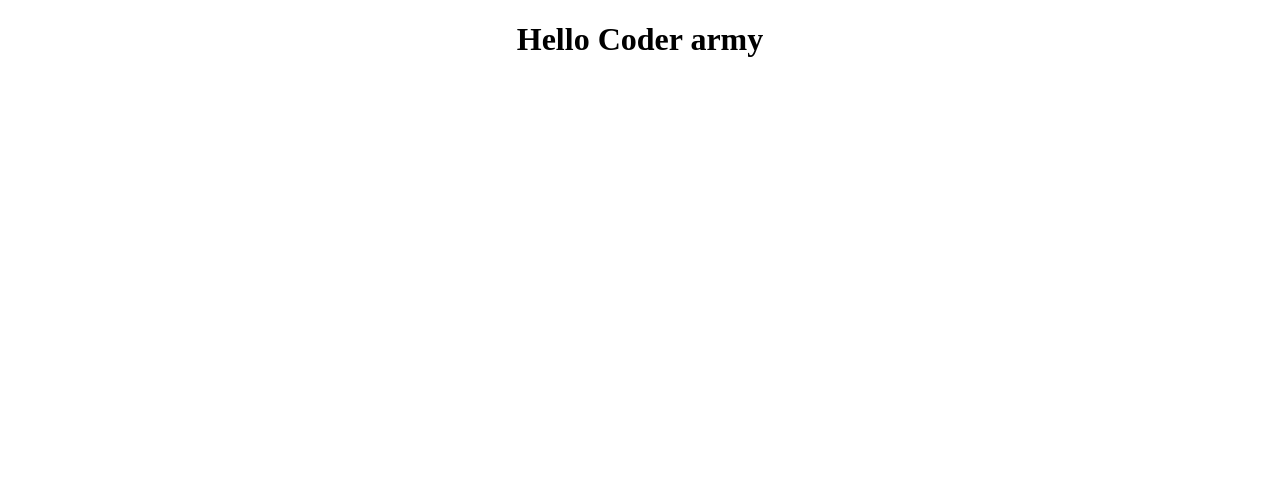
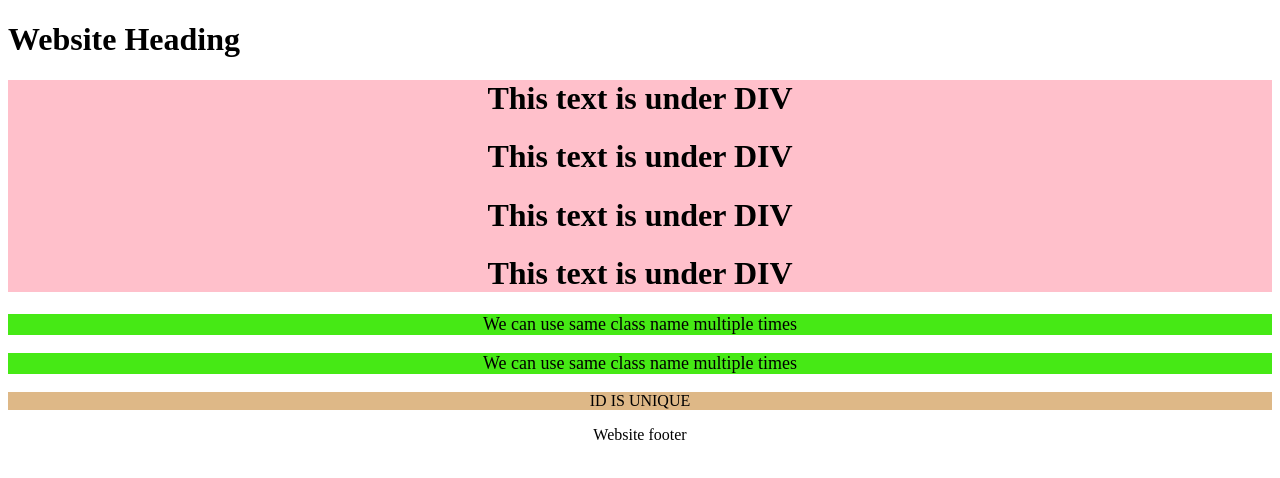
Before and after one commit to arnob699/WEB-DEVELOPMENT, a plain HTML site: page Day_4/index.html in a window 1280 px wide. Drawn offline with Linux system fonts and the light colour scheme.

Commit message:
Add files via upload

```diff
--- a/Day_4/index.html
+++ b/Day_4/index.html
@@ -4,8 +4,26 @@
     <meta charset="UTF-8" />
     <meta name="viewport" content="width=device-width, initial-scale=1.0" />
     <title>Document</title>
+    <link rel="stylesheet" href="style.css" />
   </head>
   <body>
-    <h1 style="text-align: center">Hello Coder army</h1>
+    <header>
+      <h1>Website Heading</h1>
+    </header>
+    <main>
+      <div style="text-align: center; background-color: pink">
+        <h1>This text is under DIV</h1>
+        <h1>This text is under DIV</h1>
+        <h1>This text is under DIV</h1>
+        <h1>This text is under DIV</h1>
+      </div>
+      <p class="second">We can use same class name multiple times</p>
+
+      <p class="second">We can use same class name multiple times</p>
+      <p id="last">ID IS UNIQUE</p>
+    </main>
+    <footer>
+      <p class="first">Website footer</p>
+    </footer>
   </body>
 </html>
--- a/Day_4/style.css
+++ b/Day_4/style.css
@@ -0,0 +1,12 @@
+.second{
+    text-align:center;
+    font-size: large;
+    background-color: rgb(70, 233, 21);
+}
+#last{
+    text-align: center;
+    background-color: burlywood;
+}
+.first{
+    text-align: center;
+}
```
